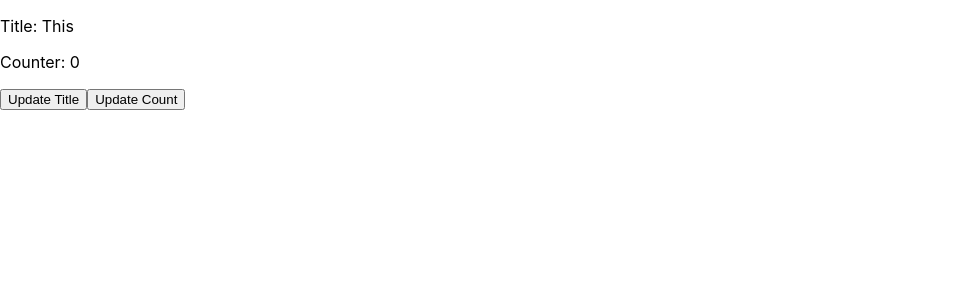
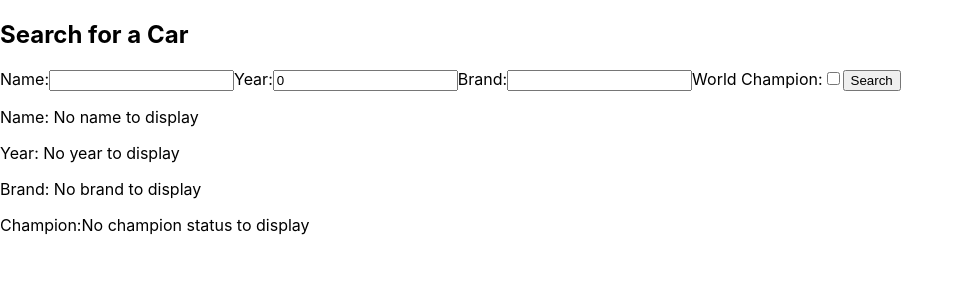
Before and after one commit to Jesser4/reactv0, a React (Create React App) app: page / in a window 1280 px wide. Shown: the top 300 px of the page, without its empty margins (0-964 px from the left). Built offline with nearby package versions, Linux system fonts and the light colour scheme.

Commit message:
Form for data with parent callback
After filling out form from SearchBar.js it saves the props to the parent with a callback function and displays on the screen.

```diff
--- a/src/App.js
+++ b/src/App.js
@@ -1,32 +1,25 @@
 import React from "react";
+import SearchBar from "./SearchBar";
 import { useState } from "react";
 
 function App() {
+  const [data, setData] = useState({});
+
+  const updateData = (searchParams) => {
+    setData(searchParams);
+  };
   return (
     <div className="App">
-      <ButtonState />
-    </div>
-  );
-}
-
-function ButtonState() {
-  const [title, setTitle] = useState("This");
-  const [count, setCount] = useState(0);
-
-  const updateTitleClicked = () => {
-    setTitle("PenisPenisPenis");
-  };
-
-  const updateCountClicked = () => {
-    setCount(count + 1);
-  };
-
-  return (
-    <div>
-      <p>Title: {title} </p>
-      <p>Counter: {count}</p>
-      <button onClick={updateTitleClicked}> Update Title </button>
-      <button onClick={updateCountClicked}> Update Count </button>
+      <SearchBar callback={updateData} />
+      <p>Name: {"name" in data ? data["name"] : "No name to display"}</p>
+      <p>Year: {"year" in data ? data["year"] : "No year to display"}</p>
+      <p>Brand: {"brand" in data ? data["brand"] : "No brand to display"}</p>
+      <p>
+        Champion:
+        {"champion" in data
+          ? data["champion"].toString()
+          : "No champion status to display"}
+      </p>
     </div>
   );
 }
--- /dev/null
+++ b/src/SearchBar.js
@@ -0,0 +1,58 @@
+import { useState } from "react";
+
+function SearchBar(props) {
+  const [name, setName] = useState("");
+  const [year, setYear] = useState(0);
+  const [brand, setBrand] = useState("");
+  const [champion, setChampion] = useState(false);
+
+  const searchButtonClick = () => {
+    props.callback({
+      name: name,
+      year: year,
+      brand: brand,
+      champion: champion,
+    });
+  };
+
+  return (
+    <div>
+      <h2>Search for a Car</h2>
+      <form>
+        <label for="name-field">Name:</label>
+        <input
+          id="name-field"
+          type="text"
+          value={name}
+          onChange={(e) => setName(e.target.value)}
+        />
+        <label for="year-field">Year:</label>
+        <input
+          id="year-field"
+          type="number"
+          value={year}
+          onChange={(e) => setYear(e.target.value)}
+        />
+        <label for="brand-field">Brand:</label>
+        <input
+          id="brand-field"
+          type="text"
+          value={brand}
+          onChange={(e) => setBrand(e.target.value)}
+        />
+        <label for="champion-field">World Champion:</label>
+        <input
+          id="champion-field"
+          type="checkbox"
+          value={champion}
+          onChange={(e) => setChampion(e.target.checked)}
+        />
+        <button type="button" onClick={searchButtonClick}>
+          Search
+        </button>
+      </form>
+    </div>
+  );
+}
+
+export default SearchBar;
```
Also changed, not shown: src/AddCar.js (deleted, +0 -28 lines), src/setupTests.js (deleted, +0 -5 lines).
